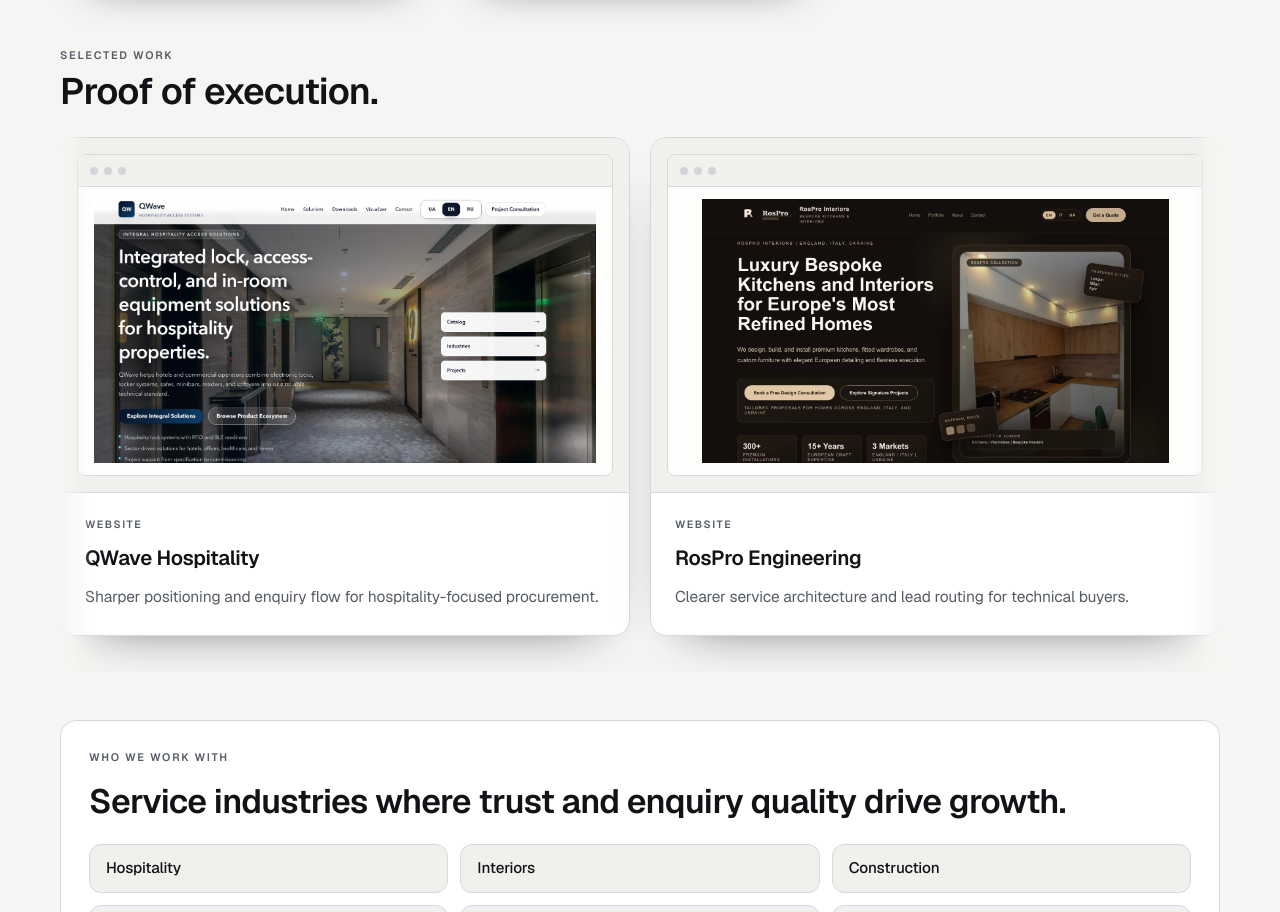
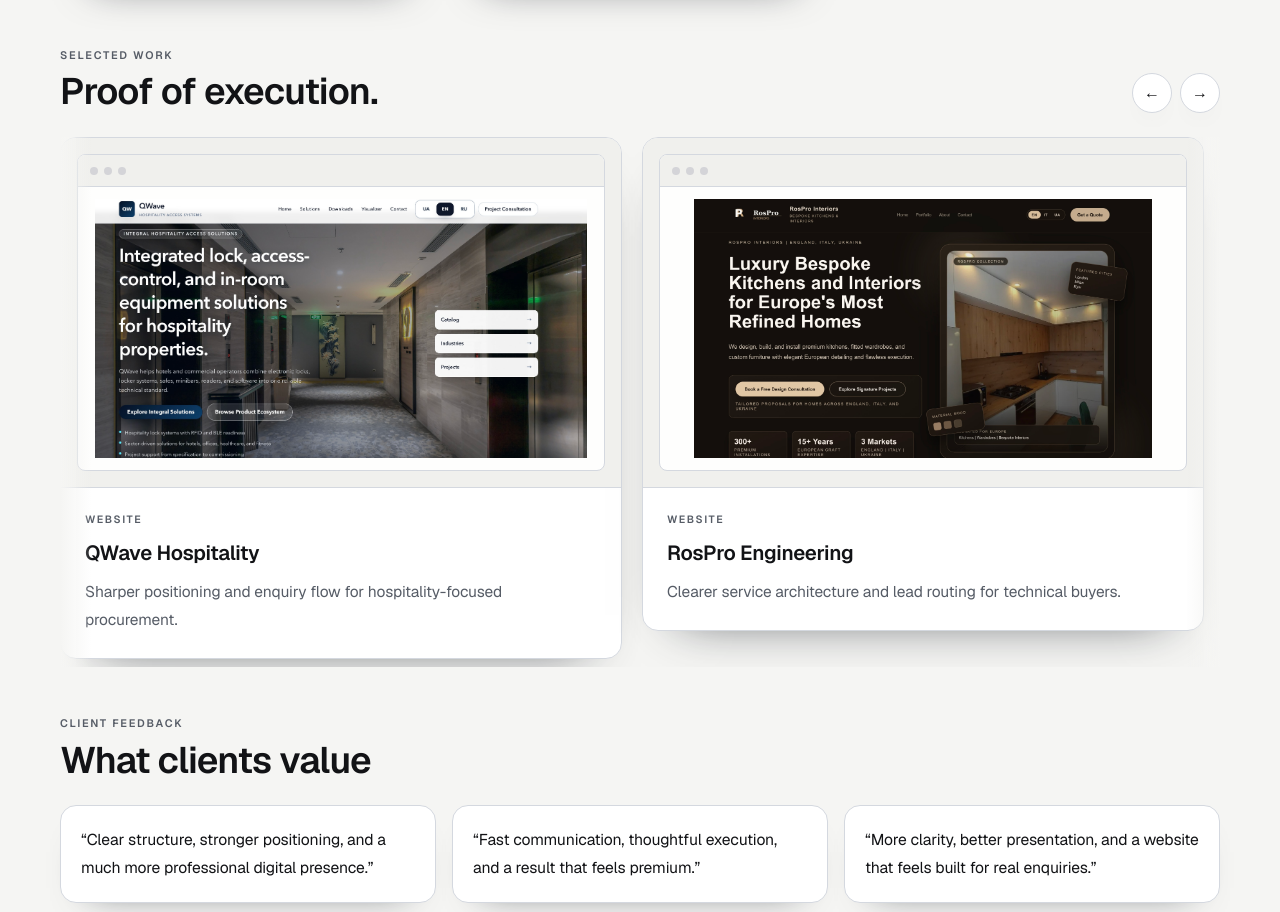
Before and after one commit to Upiter-p/aurevio-website, a Next.js app: page / in a window 1280 px wide. Shown: the part 1500-2412 px from the top of the page. Built offline with nearby package versions, Linux system fonts and the light colour scheme.

Commit message:
Add app projects and expand services section

```diff
--- a/src/components/home/homepage.tsx
+++ b/src/components/home/homepage.tsx
@@ -2,7 +2,7 @@
 
 import Image from "next/image";
 import { usePathname, useRouter, useSearchParams } from "next/navigation";
-import { useEffect, useState } from "react";
+import { useEffect, useRef, useState } from "react";
 import { createPortal } from "react-dom";
 import { QuickHelpWidget } from "@/components/home/quick-help-widget";
 import { LOCALES, getHomeTranslations, type HomeTranslations, type Locale } from "@/components/home/translations";
@@ -153,6 +153,8 @@
   const { locale: lang, copy } = getHomeTranslations(searchParams.get("lang"));
   const hasHeroImage = true;
   const [isMobileMenuOpen, setIsMobileMenuOpen] = useState(false);
+  const [activeWorkSlide, setActiveWorkSlide] = useState(0);
+  const workScrollerRef = useRef<HTMLDivElement | null>(null);
   const strategyCallHref = `mailto:${copy.contact.email}?subject=${encodeURIComponent(copy.contact.strategyCallSubject)}`;
   const whatsappHref = `https://wa.me/${copy.contact.whatsappNumber}`;
 
@@ -193,6 +195,42 @@
       document.body.style.overflow = previousOverflow;
     };
   }, [isMobileMenuOpen]);
+
+  useEffect(() => {
+    setActiveWorkSlide(0);
+  }, [lang]);
+
+  function getWorkSlideWidth() {
+    const scroller = workScrollerRef.current;
+    if (!scroller) return 0;
+
+    const firstSlide = scroller.querySelector<HTMLElement>("[data-work-slide]");
+    if (!firstSlide) return scroller.clientWidth;
+
+    const styles = window.getComputedStyle(scroller);
+    const gap = Number.parseFloat(styles.columnGap || styles.gap || "0") || 0;
+    return firstSlide.getBoundingClientRect().width + gap;
+  }
+
+  function updateActiveWorkSlide() {
+    const scroller = workScrollerRef.current;
+    if (!scroller) return;
+
+    const slideWidth = getWorkSlideWidth();
+    if (slideWidth <= 0) return;
+
+    const nextIndex = Math.round(scroller.scrollLeft / slideWidth);
+    setActiveWorkSlide(Math.max(0, Math.min(copy.work.items.length - 1, nextIndex)));
+  }
+
+  function scrollWork(direction: -1 | 1) {
+    const scroller = workScrollerRef.current;
+    if (!scroller) return;
+
+    const slideWidth = getWorkSlideWidth();
+    const delta = slideWidth > 0 ? slideWidth * direction : scroller.clientWidth * 0.9 * direction;
+    scroller.scrollBy({ left: delta, behavior: "smooth" });
+  }
 
   return (
     <div className="bg-[var(--bg-main)]">
@@ -332,24 +370,93 @@
         </section>
 
         <section id="work" className="mt-12 space-y-6">
-          <header className="space-y-2">
-            <p className="text-[0.68rem] font-semibold uppercase tracking-[0.16em] text-[var(--text-muted)]">{copy.work.eyebrow}</p>
-            <h2 className="text-[1.8rem] font-semibold leading-[1.12] tracking-[-0.02em] text-[var(--text-main)] sm:text-[2.3rem]">
-              {copy.work.title}
-            </h2>
+          <header className="flex items-end justify-between gap-4">
+            <div className="space-y-2">
+              <p className="text-[0.68rem] font-semibold uppercase tracking-[0.16em] text-[var(--text-muted)]">{copy.work.eyebrow}</p>
+              <h2 className="text-[1.8rem] font-semibold leading-[1.12] tracking-[-0.02em] text-[var(--text-main)] sm:text-[2.3rem]">
+                {copy.work.title}
+              </h2>
+            </div>
+            <div className="hidden items-center gap-2 lg:flex">
+              <button
+                type="button"
+                onClick={() => scrollWork(-1)}
+                aria-label={copy.work.previousSlideAriaLabel}
+                className="inline-flex h-10 w-10 items-center justify-center rounded-full border border-[var(--line-soft)] bg-[var(--surface-main)] text-[var(--text-main)] shadow-[0_12px_22px_-18px_rgba(14,19,28,0.72)] transition hover:border-[var(--line-strong)]"
+              >
+                <span aria-hidden>←</span>
+              </button>
+              <button
+                type="button"
+                onClick={() => scrollWork(1)}
+                aria-label={copy.work.nextSlideAriaLabel}
+                className="inline-flex h-10 w-10 items-center justify-center rounded-full border border-[var(--line-soft)] bg-[var(--surface-main)] text-[var(--text-main)] shadow-[0_12px_22px_-18px_rgba(14,19,28,0.72)] transition hover:border-[var(--line-strong)]"
+              >
+                <span aria-hidden>→</span>
+              </button>
+            </div>
           </header>
 
           <div className="relative">
             <div className="pointer-events-none absolute inset-y-0 left-0 z-10 hidden w-8 bg-gradient-to-r from-[var(--bg-main)] to-transparent lg:block" />
             <div className="pointer-events-none absolute inset-y-0 right-0 z-10 hidden w-8 bg-gradient-to-l from-[var(--bg-main)] to-transparent lg:block" />
 
-            <div className="flex touch-pan-x snap-x snap-mandatory gap-5 overflow-x-auto scroll-smooth pb-2 [scrollbar-width:none] [&::-webkit-scrollbar]:hidden">
+            <div
+              ref={workScrollerRef}
+              onScroll={updateActiveWorkSlide}
+              className="flex touch-pan-x snap-x snap-mandatory gap-5 overflow-x-auto scroll-smooth pb-2 pr-4 [scrollbar-width:none] [&::-webkit-scrollbar]:hidden"
+            >
               {copy.work.items.map((work) => (
-                <div key={work.title} className="min-w-0 shrink-0 basis-full snap-start lg:basis-[calc(50%-0.625rem)]">
+                <div
+                  key={work.title}
+                  data-work-slide
+                  className="min-w-0 shrink-0 basis-[88%] snap-start sm:basis-[74%] lg:basis-[calc(50%-0.625rem)]"
+                >
                   <WorkCard work={work} imageAltSuffix={copy.work.imageAltSuffix} />
                 </div>
               ))}
             </div>
+
+            <div className="mt-2.5 flex items-center justify-center gap-1.5 sm:hidden">
+              {copy.work.items.map((work, index) => (
+                <button
+                  key={`${work.title}-dot`}
+                  type="button"
+                  aria-label={`${index + 1}`}
+                  onClick={() => {
+                    const scroller = workScrollerRef.current;
+                    if (!scroller) return;
+                    const slideWidth = getWorkSlideWidth();
+                    scroller.scrollTo({ left: slideWidth * index, behavior: "smooth" });
+                  }}
+                  className={`h-1.5 rounded-full transition ${
+                    index === activeWorkSlide ? "w-5 bg-[var(--accent)]" : "w-2 bg-[var(--line-strong)]"
+                  }`}
+                />
+              ))}
+            </div>
+          </div>
+        </section>
+
+        <section className="mt-12 space-y-6">
+          <header className="space-y-2">
+            <p className="text-[0.68rem] font-semibold uppercase tracking-[0.16em] text-[var(--text-muted)]">
+              {copy.testimonials.eyebrow}
+            </p>
+            <h2 className="text-[1.8rem] font-semibold leading-[1.12] tracking-[-0.02em] text-[var(--text-main)] sm:text-[2.3rem]">
+              {copy.testimonials.title}
+            </h2>
+          </header>
+
+          <div className="grid gap-4 lg:grid-cols-3">
+            {copy.testimonials.items.map((item) => (
+              <article
+                key={item}
+                className="rounded-2xl border border-[var(--line-soft)] bg-[var(--surface-main)] p-5 shadow-[0_16px_36px_-30px_rgba(14,19,28,0.75)]"
+              >
+                <p className="text-[0.98rem] leading-7 text-[var(--text-main)]">{item}</p>
+              </article>
+            ))}
           </div>
         </section>
 
--- a/src/components/home/quick-help-widget.tsx
+++ b/src/components/home/quick-help-widget.tsx
@@ -223,7 +223,7 @@
         </>
       ) : null}
 
-      <div className="fixed bottom-3 right-2 z-[90] w-[min(360px,calc(100vw-1rem))] sm:right-3 sm:w-[360px]">
+      <div className="fixed bottom-5 right-2 z-[90] w-[min(360px,calc(100vw-1rem))] sm:bottom-6 sm:right-3 sm:w-[360px]">
         {isOpen ? (
           <section className="mb-3 hidden overflow-hidden rounded-xl border border-[var(--line-soft)] bg-[var(--surface-main)] shadow-[0_28px_58px_-34px_rgba(14,19,28,0.85)] sm:block">
             <header className="border-b border-[var(--line-soft)] px-4 py-3 sm:px-5">
--- a/src/components/home/translations.ts
+++ b/src/components/home/translations.ts
@@ -63,12 +63,19 @@
     title: string;
     viewDetails: string;
     imageAltSuffix: string;
+    previousSlideAriaLabel: string;
+    nextSlideAriaLabel: string;
     items: Array<{
       category: string;
       title: string;
       image: string;
       result: string;
     }>;
+  };
+  testimonials: {
+    eyebrow: string;
+    title: string;
+    items: string[];
   };
   industries: {
     eyebrow: string;
@@ -187,6 +194,8 @@
       title: "Proof of execution.",
       viewDetails: "View Details",
       imageAltSuffix: "case study preview",
+      previousSlideAriaLabel: "Previous work slide",
+      nextSlideAriaLabel: "Next work slide",
       items: [
         {
           category: "Website",
@@ -213,6 +222,15 @@
           image: "/images/home/kids-bedtime-stories.png",
           result: "A children’s mobile app focused on bedtime stories and a calm, engaging reading experience for families.",
         },
+      ],
+    },
+    testimonials: {
+      eyebrow: "Client feedback",
+      title: "What clients value",
+      items: [
+        "“Clear structure, stronger positioning, and a much more professional digital presence.”",
+        "“Fast communication, thoughtful execution, and a result that feels premium.”",
+        "“More clarity, better presentation, and a website that feels built for real enquiries.”",
       ],
     },
     industries: {
@@ -423,6 +441,8 @@
       title: "Підтверджені результати.",
       viewDetails: "Детальніше",
       imageAltSuffix: "превʼю кейсу",
+      previousSlideAriaLabel: "Попередній слайд робіт",
+      nextSlideAriaLabel: "Наступний слайд робіт",
       items: [
         {
           category: "Сайт",
@@ -449,6 +469,15 @@
           image: "/images/home/kids-bedtime-stories.png",
           result: "Дитячий мобільний додаток з казками на ніч і спокійним, приємним форматом читання для сімей.",
         },
+      ],
+    },
+    testimonials: {
+      eyebrow: "Відгуки",
+      title: "Що цінують клієнти",
+      items: [
+        "«Чітка структура, сильніше позиціонування і набагато професійніша цифрова присутність.»",
+        "«Швидка комунікація, продумане виконання і результат, який виглядає преміально.»",
+        "«Більше ясності, краща подача і сайт, який справді працює на звернення.»",
       ],
     },
     industries: {
@@ -659,6 +688,8 @@
       title: "Подтверждённые результаты.",
       viewDetails: "Подробнее",
       imageAltSuffix: "превью кейса",
+      previousSlideAriaLabel: "Предыдущий слайд работ",
+      nextSlideAriaLabel: "Следующий слайд работ",
       items: [
         {
           category: "Сайт",
@@ -685,6 +716,15 @@
           image: "/images/home/kids-bedtime-stories.png",
           result: "Детское мобильное приложение со сказками на ночь и спокойным, приятным форматом чтения для семей.",
         },
+      ],
+    },
+    testimonials: {
+      eyebrow: "Отзывы",
+      title: "Что ценят клиенты",
+      items: [
+        "«Чёткая структура, более сильное позиционирование и гораздо более профессиональное цифровое присутствие.»",
+        "«Быстрая коммуникация, продуманная реализация и результат, который выглядит премиально.»",
+        "«Больше ясности, лучшая подача и сайт, который действительно работает на обращения.»",
       ],
     },
     industries: {
```
